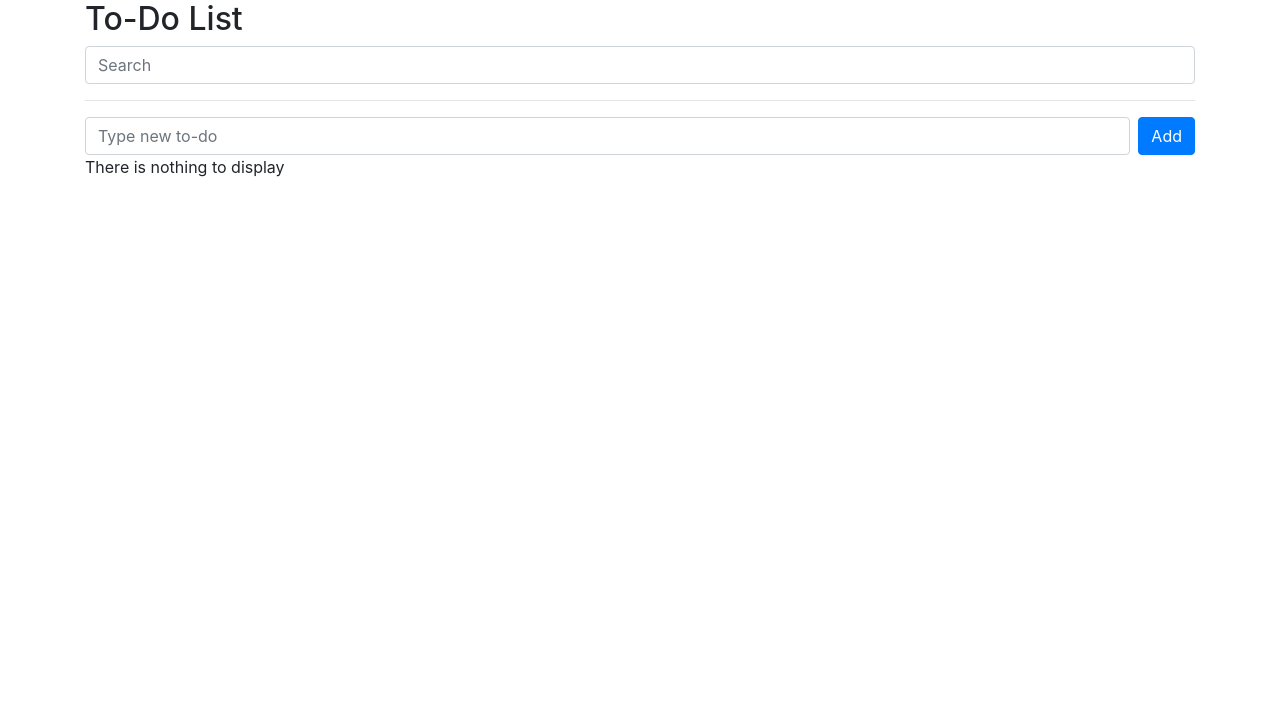
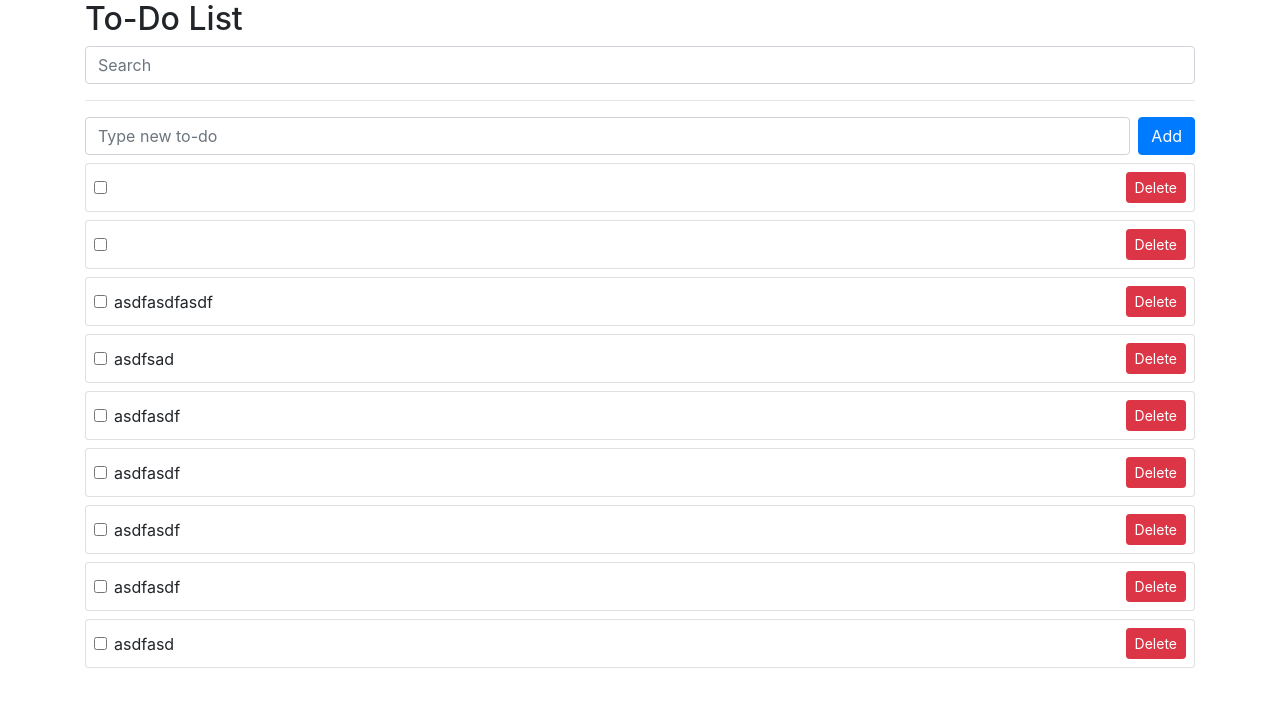
Before and after one commit to haejin-park/basic, a Vue app: page / in a window 1280 px wide. Shown: the top 704 px of the page. Built offline with nearby package versions, Linux system fonts and the light colour scheme; data requests are answered from the project's data file.

Commit message:
get todos

```diff
--- a/db.json
+++ b/db.json
@@ -32,6 +32,16 @@
       "subject": "asdfasdf",
       "completed": false,
       "id": 7
+    },
+    {
+      "subject": "asdfasdf",
+      "completed": false,
+      "id": 8
+    },
+    {
+      "subject": "asdfasd",
+      "completed": false,
+      "id": 9
     }
   ]
 }
--- a/src/App.vue
+++ b/src/App.vue
@@ -37,6 +37,17 @@
   setup() {
     const todos = ref([]);
     const error = ref('');
+    const getTodos = async() => {
+      try {
+        const res = await axios.get('http://localhost:3000/todos')
+        todos.value = res.data;
+        console.log(res.data);
+      } catch(err) {
+        console.log(err);
+        error.value = 'Something went wrong';
+      }
+    }
+    getTodos();
     const addTodo = async (todo) => {
       error.value = '';
       try {
@@ -66,9 +77,11 @@
       }
       return todos.value;
     })
+
     return {
       todos,
       error,
+      getTodos,
       addTodo,
       toggleTodo,
       deleteTodo,
```
